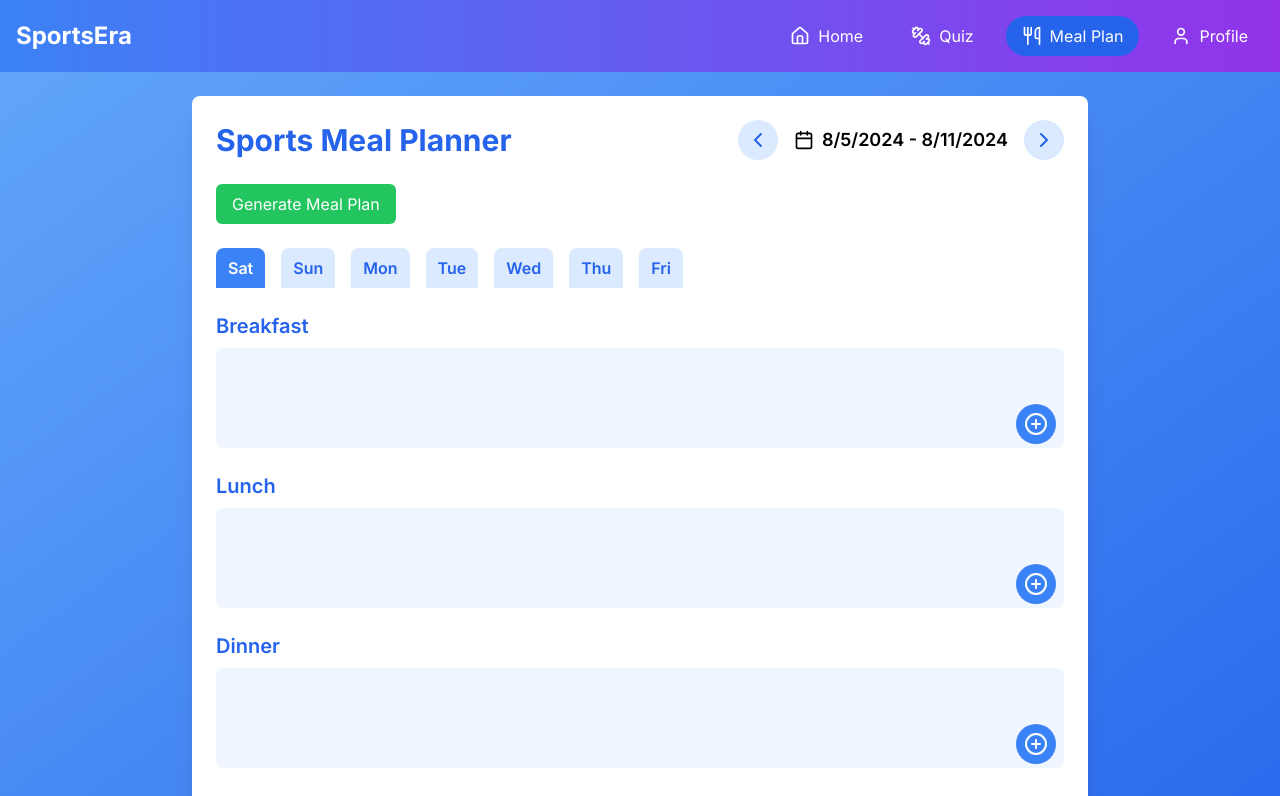
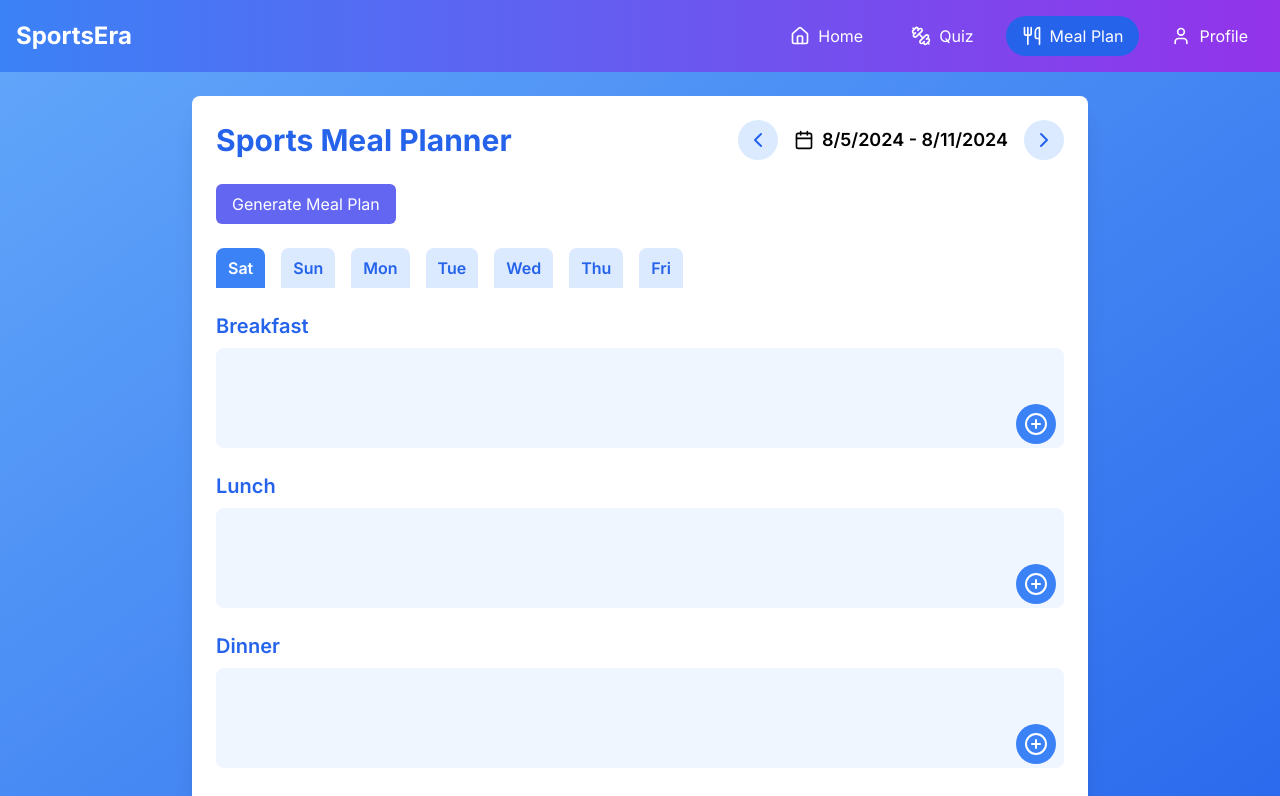
Before and after one commit to ObayM/SportsEra, a Next.js app: page /mealplanner in a window 1280 px wide. Shown: the top 796 px of the page. Built offline with nearby package versions, Linux system fonts and the light colour scheme.

Commit message:
Changed the color

```diff
--- a/app/mealplanner/page.jsx
+++ b/app/mealplanner/page.jsx
@@ -1,5 +1,3 @@
-
-
 'use client'
 
 import React, { useState, useEffect } from 'react';
@@ -8,7 +6,6 @@ import { PlusCircle, Calendar, ChevronLeft, ChevronRight, X } from 'lucide-react
 
 const mealTypes = ['Breakfast', 'Lunch', 'Dinner', 'Snack'];
 const daysOfWeek = ['Saturday', 'Sunday', 'Monday', 'Tuesday', 'Wednesday', 'Thursday', 'Friday'];
-const sports = ['Running', 'Swimming', 'Cycling', 'Weightlifting', 'Basketball', 'Soccer'];
 
 const MealPlannerWithGemini = () => {
   const [currentWeek, setCurrentWeek] = useState(new Date());
@@ -123,7 +120,7 @@ const MealPlannerWithGemini = () => {
             <button
               onClick={generateMealPlan}
               disabled={isLoading}
-              className="px-4 py-2 bg-green-500 text-white rounded-md hover:bg-green-600 transition-colors duration-300"
+              className="px-4 py-2 bg-indigo-500 text-white rounded-md hover:bg-indigo-600 transition-colors duration-300"
             >
               {isLoading ? 'Generating...' : 'Generate Meal Plan'}
             </button>
```
